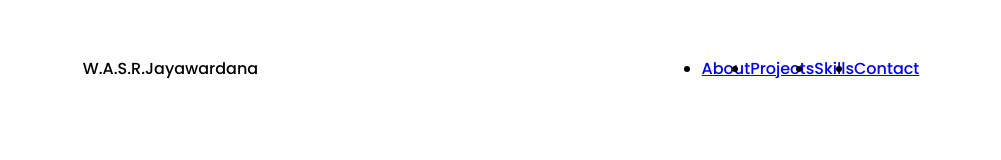
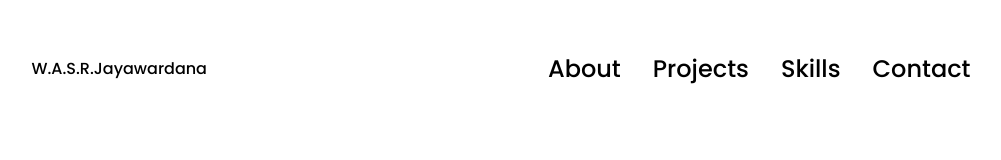
Before and after one commit to Ransika101/ITT2023017-2349, a plain HTML site: page index.html in a window 1280 px wide. Shown: the whole page, without its empty margins (139-1140 px from the left). Drawn offline with Linux system fonts and the light colour scheme.

Commit message:
Update style.css

```diff
--- a/style.css
+++ b/style.css
@@ -38,3 +38,28 @@ nav{
     align-items: center;
     height:17vh ;
 }
+
+.nav-links{
+    gap:2rem;
+    list-style: none;
+    font-size: 1.5rem;
+}
+
+a{
+    color:black;
+    text-decoration:none;
+    text-decoration-color: white;
+
+}
+
+a:hover{
+    color:grey;
+    text-decoration: underline;
+    text-underline-offset: 1rem ;
+    text-decoration-color: rgb(181,181,181);
+
+}
+
+.logo{
+    font-size: 2rem;
+}
```
